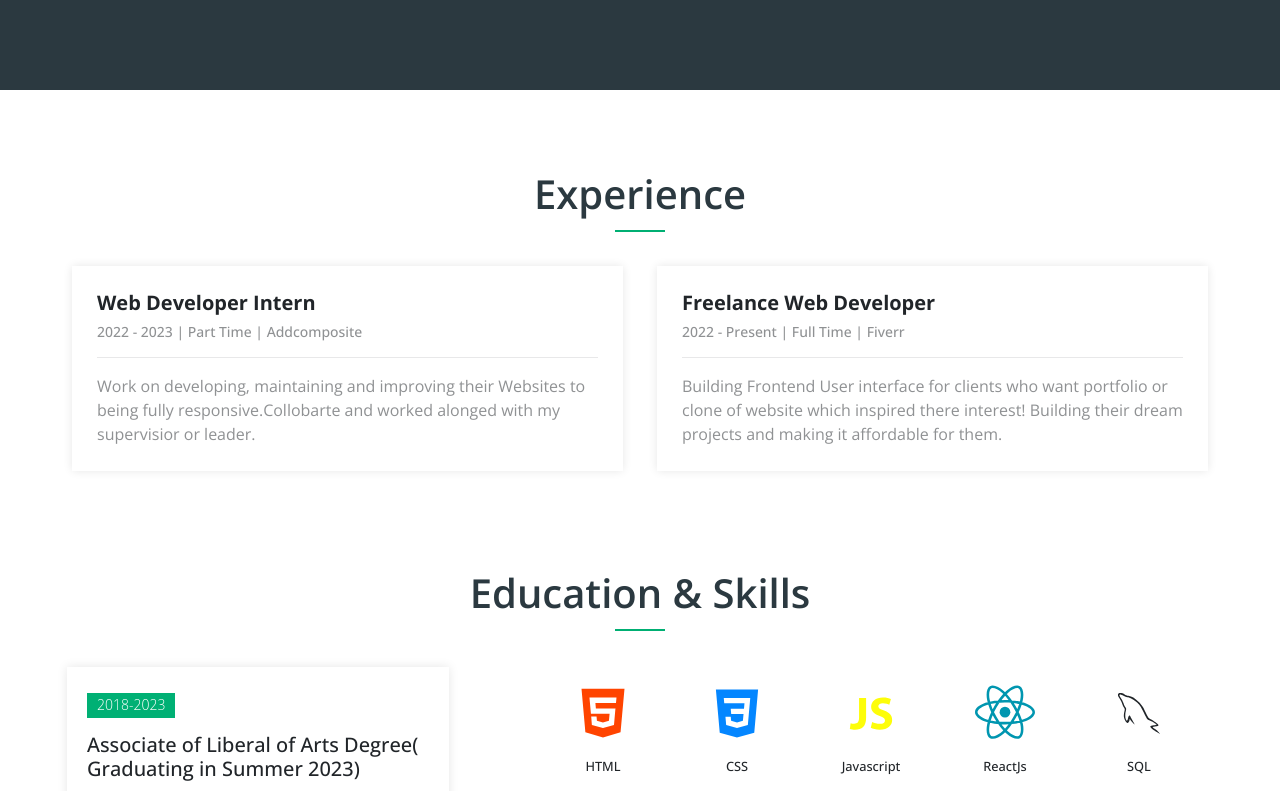
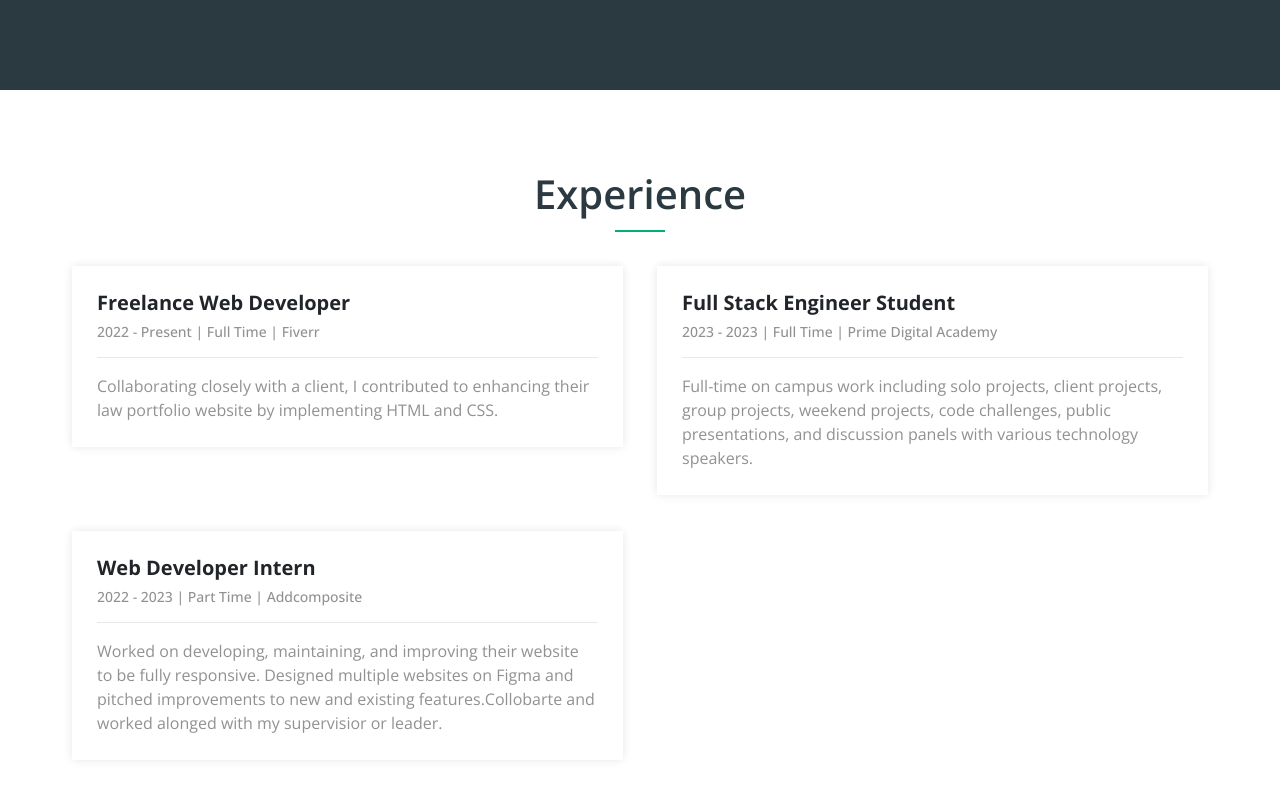
Before and after one commit to ZakariyeAden/Portfolio, a React (Create React App) app: page / in a window 1280 px wide. Shown: the part 2000-2791 px from the top of the page. Built offline with nearby package versions, Linux system fonts and the light colour scheme; a web font is replaced by a local one.

Commit message:
updating experience and education

```diff
--- a/src/pages/Component/Components/EducationSkills.js
+++ b/src/pages/Component/Components/EducationSkills.js
@@ -3,8 +3,9 @@ import { Row, Col, Container } from "react-bootstrap";
 import { AiFillHtml5 } from "react-icons/ai";
 import { DiCss3, DiJavascript1, DiMysql, DiNodejsSmall } from "react-icons/di";
 import { GrReactjs, GrHeroku } from "react-icons/gr";
-import { SiStyledcomponents,SiAdobephotoshop } from "react-icons/si";
+import { SiStyledcomponents,SiAdobephotoshop, SiPostgresql } from "react-icons/si";
 import { FiFigma } from "react-icons/fi";
+
 
 const EducationSkills = () => {
   return (
@@ -17,11 +18,18 @@ const EducationSkills = () => {
           <Row className="education-box-main">
             <Col lg={4} md={4} className="educationColBox">
               <div className="education-box">
+              <div className="educontion">
+                  <h6>2023</h6>
+                  <h2>
+                    Full Stack Software Engineer  Immersive Bootcamp
+                  </h2>
+                  <h3>Prime Digital Academy</h3>
+                </div>
+                <hr />
                 <div className="educontion">
-                  <h6>2018-2023</h6>
+                  <h6>2018-2021</h6>
                   <h2>
-                    Associate of Liberal of Arts Degree( Graduating in Summer
-                    2023)
+                  Bachelor’s in Computer Science (Withdraw)
                   </h2>
                   <h3>Normandale Community College</h3>
                 </div>
@@ -57,8 +65,8 @@ const EducationSkills = () => {
                 </span>
 
                 <span className="icon  skill">
-                  <DiMysql size={60} className="sql" />
-                  <h5 className="skill-heading">SQL</h5>
+                  <SiPostgresql size={60} className="postgresql" />
+                  <h5 className="skill-heading">PostgreSQL</h5>
                 </span>
 
                 <span className="icon skill">
@@ -72,17 +80,17 @@ const EducationSkills = () => {
                 </span>
 
                 <span className="icon m skill">
-                  <SiStyledcomponents size={60} />
+                  <SiStyledcomponents size={60} className=""/>
                   <h5 className="skill-heading">Styled Components</h5>
                 </span>
 
                 <span className="icon m skill">
-                  <FiFigma size={60} />
+                  <FiFigma size={60} className="figma"/>
                   <h5 className="skill-heading">Figma</h5>
                 </span>
 
                 <span className="icon m skill">
-                  <SiAdobephotoshop size={60} />
+                  <SiAdobephotoshop size={60} className="adobe"/>
                   <h5 className="skill-heading">Adobe Photoshop</h5>
                 </span>
 
--- a/src/pages/Component/Components/Experience.js
+++ b/src/pages/Component/Components/Experience.js
@@ -15,14 +15,14 @@ const Experience = () => {
                 <Card className="exp-block">
                   <Card.Body className="exp-body">
                     <Card.Title className="exp-title">
-                      Web Developer Intern
-                      <p>2022 - 2023 | Part Time | Addcomposite</p>
+                      Freelance Web Developer
+                      <p>2022 - Present | Full Time | Fiverr</p>
                     </Card.Title>
                     <hr />
                     <Card.Text className="exp-text">
-                      Work on developing, maintaining and improving their
-                      Websites to being fully responsive.Collobarte and worked
-                      alonged with my supervisior or leader.
+                      Collaborating closely with a client, I contributed to
+                      enhancing their law portfolio website by implementing HTML
+                      and CSS.
                     </Card.Text>
                   </Card.Body>
                 </Card>
@@ -33,15 +33,35 @@ const Experience = () => {
                 <Card className="exp-block">
                   <Card.Body className="exp-body">
                     <Card.Title className="exp-title">
-                      Freelance Web Developer
-                      <p>2022 - Present | Full Time | Fiverr</p>
+                      Full Stack Engineer Student
+                      <p>2023 - 2023 | Full Time | Prime Digital Academy</p>
                     </Card.Title>
                     <hr />
                     <Card.Text className="exp-text">
-                      Building Frontend User interface for clients who want
-                      portfolio or clone of website which inspired there
-                      interest! Building their dream projects and making it
-                      affordable for them.
+                      Full-time on campus work including solo projects, client
+                      projects, group projects, weekend projects, code
+                      challenges, public presentations, and discussion panels
+                      with various technology speakers.
+                    </Card.Text>
+                  </Card.Body>
+                </Card>
+              </div>
+            </Col>
+            <Col lg={6} md={6} sm={6}>
+              <div className="exp-card" data-aos="flip-left">
+                <Card className="exp-block">
+                  <Card.Body className="exp-body">
+                    <Card.Title className="exp-title">
+                      Web Developer Intern
+                      <p>2022 - 2023 | Part Time | Addcomposite</p>
+                    </Card.Title>
+                    <hr />
+                    <Card.Text className="exp-text">
+                      Worked on developing, maintaining, and improving their
+                      website to be fully responsive. Designed multiple websites
+                      on Figma and pitched improvements to new and existing
+                      features.Collobarte and worked alonged with my supervisior
+                      or leader.
                     </Card.Text>
                   </Card.Body>
                 </Card>
```
